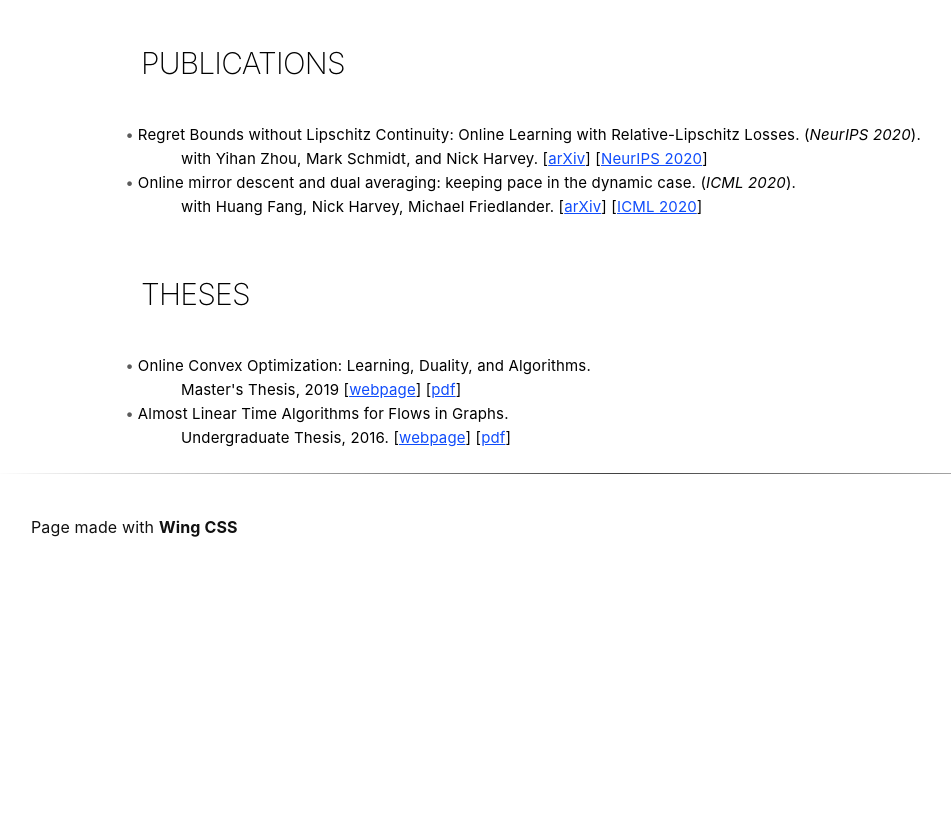
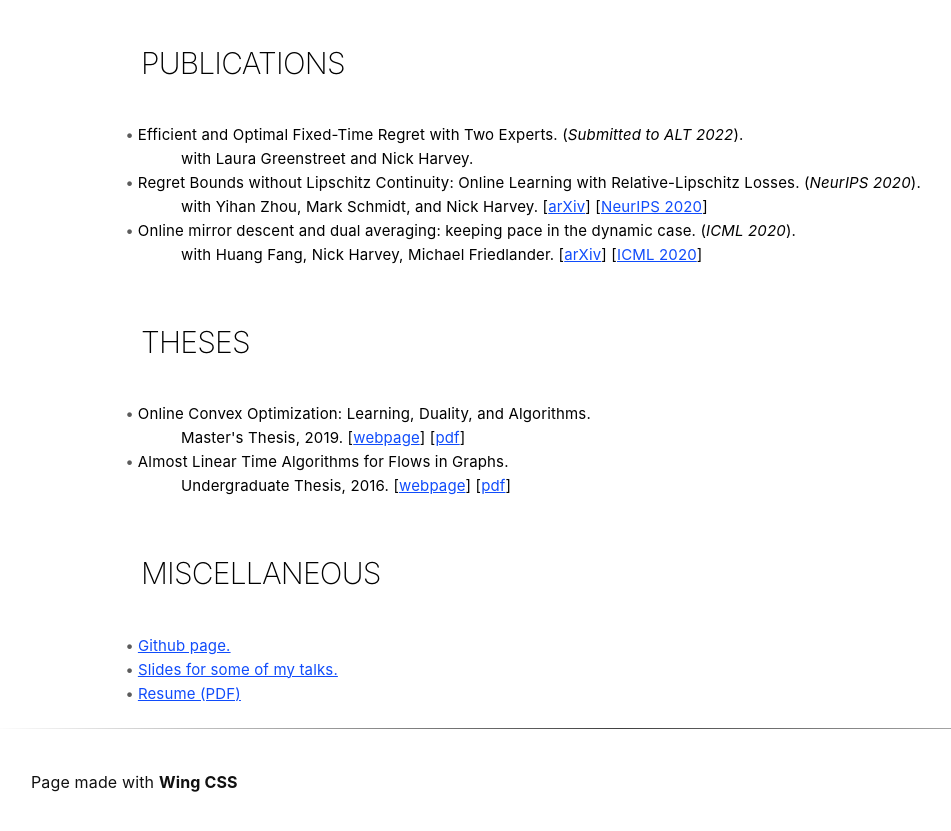
Before and after one commit to victorvsp/homepage, a plain HTML site: page index.html in a window 1280 px wide. Shown: the part 397-1228 px from the top of the page, without its empty margins (19-970 px from the left). Before the commit the page ends 977 px from the top, so only its background shows below. Drawn offline with Linux system fonts and the light colour scheme.

Commit message:
update website

```diff
--- a/index.html
+++ b/index.html
@@ -65,6 +65,14 @@
 
 
       <dl>
+
+        <dt>
+          Efficient and Optimal Fixed-Time Regret with Two Experts. (<i>Submitted to ALT 2022</i>).
+          <dd> with Laura Greenstreet and Nick Harvey.
+
+        </dt>
+
+
         <dt>
           Regret Bounds without Lipschitz Continuity: Online Learning with Relative-Lipschitz Losses. (<i>NeurIPS 2020</i>).
           <dd> with Yihan Zhou, Mark Schmidt, and Nick Harvey. [<a href=https://arxiv.org/abs/2010.12033>arXiv</a>]  [<a href=https://proceedings.neurips.cc/paper/2020/hash/b67fb3360ae5597d85a005153451dd4e-Abstract.html>NeurIPS 2020</a>]</dd>
@@ -92,7 +100,7 @@
       <dl>
         <dt>
           Online Convex Optimization: Learning, Duality, and Algorithms.
-          <dd> Master's Thesis, 2019 [<a href=./oco/index.html>webpage</a>] [<a href=./oco/thesis.pdf>pdf</a>] </dd>
+          <dd> Master's Thesis, 2019. [<a href=./oco/index.html>webpage</a>] [<a href=./oco/thesis.pdf>pdf</a>] </dd>
 
         </dt>
 
@@ -107,6 +115,33 @@
     </dl>
   </div>
     </section>
+
+    <section id="misc" class="container left">
+      <div>
+        <h4 class="header">MISCELLANEOUS</h4>
+
+        <dl>
+          <dt>
+            <a href="https://github.com/titibuga">
+              Github page.
+            </a>
+          </dt>
+          <dt>
+            <a href="https://slides.com/victorsp">
+              Slides for some of my talks.
+            </a>
+          </dt>
+          <dt>
+            <a href="resume.pdf">
+              Resume (PDF)
+            </a>
+          </dt>
+        </dl>
+      </div>
+    </section>
+
+
+
     <section id="footer-sec" class="container left">
 
       <div style="width: 100%">
@@ -119,6 +154,7 @@
      </section>
 
   </div>
+
 
 
 
--- a/style.css
+++ b/style.css
@@ -18,8 +18,6 @@ dt::before {
   width: 0.5em; /* Also needed for space (tweak if needed) */
   margin-left: -1em; /* Also needed for space (tweak if needed) */
 }
-
-
 
 
 /* *********** FOOTER **************** */
@@ -58,4 +56,3 @@ hr {
   background-color: rgb(131, 131, 131);  */
   background-image: linear-gradient(to right, rgba(0, 0, 0, 0), rgba(0, 0, 0, 0.75), rgba(0, 0, 0, 0));
 }
-}
```
